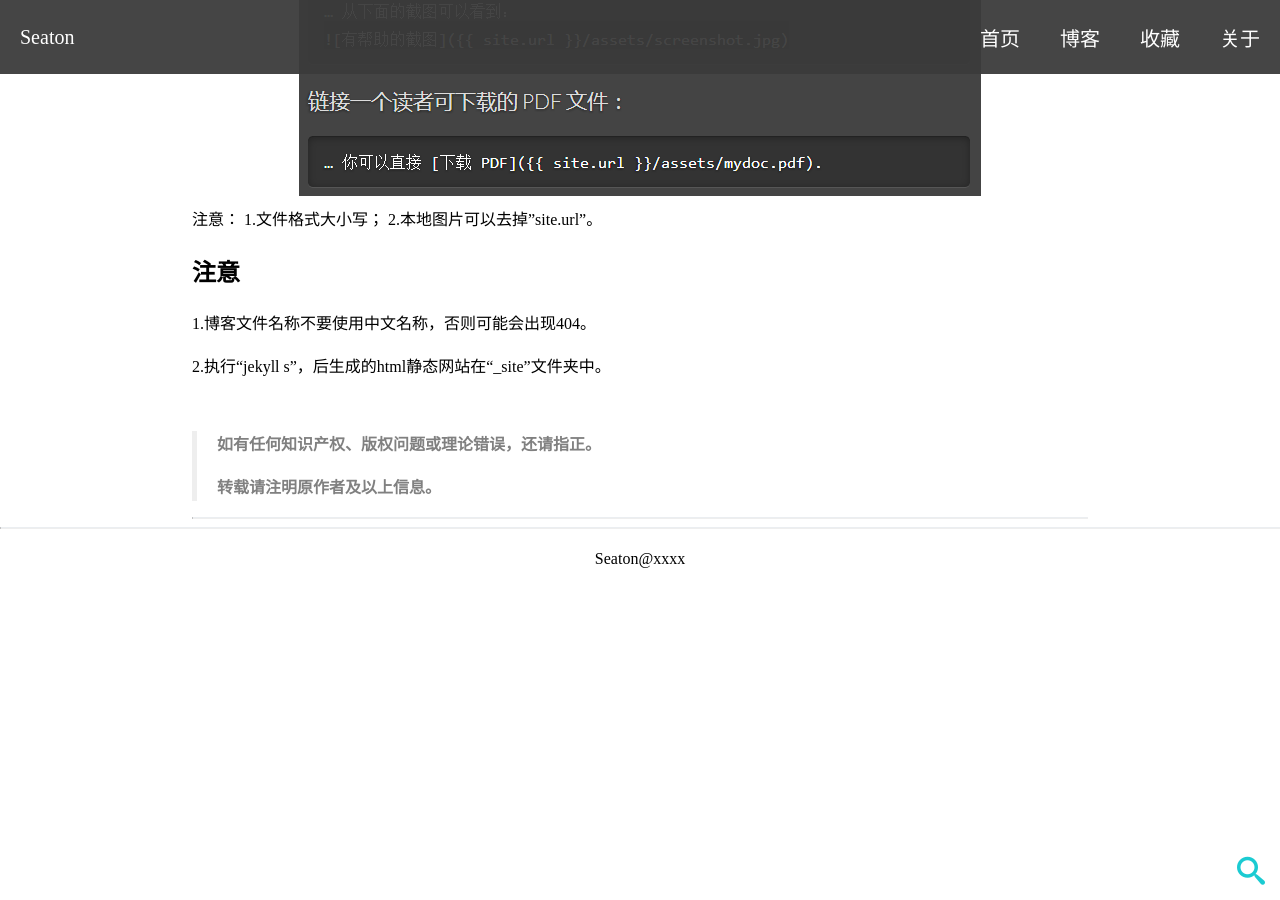
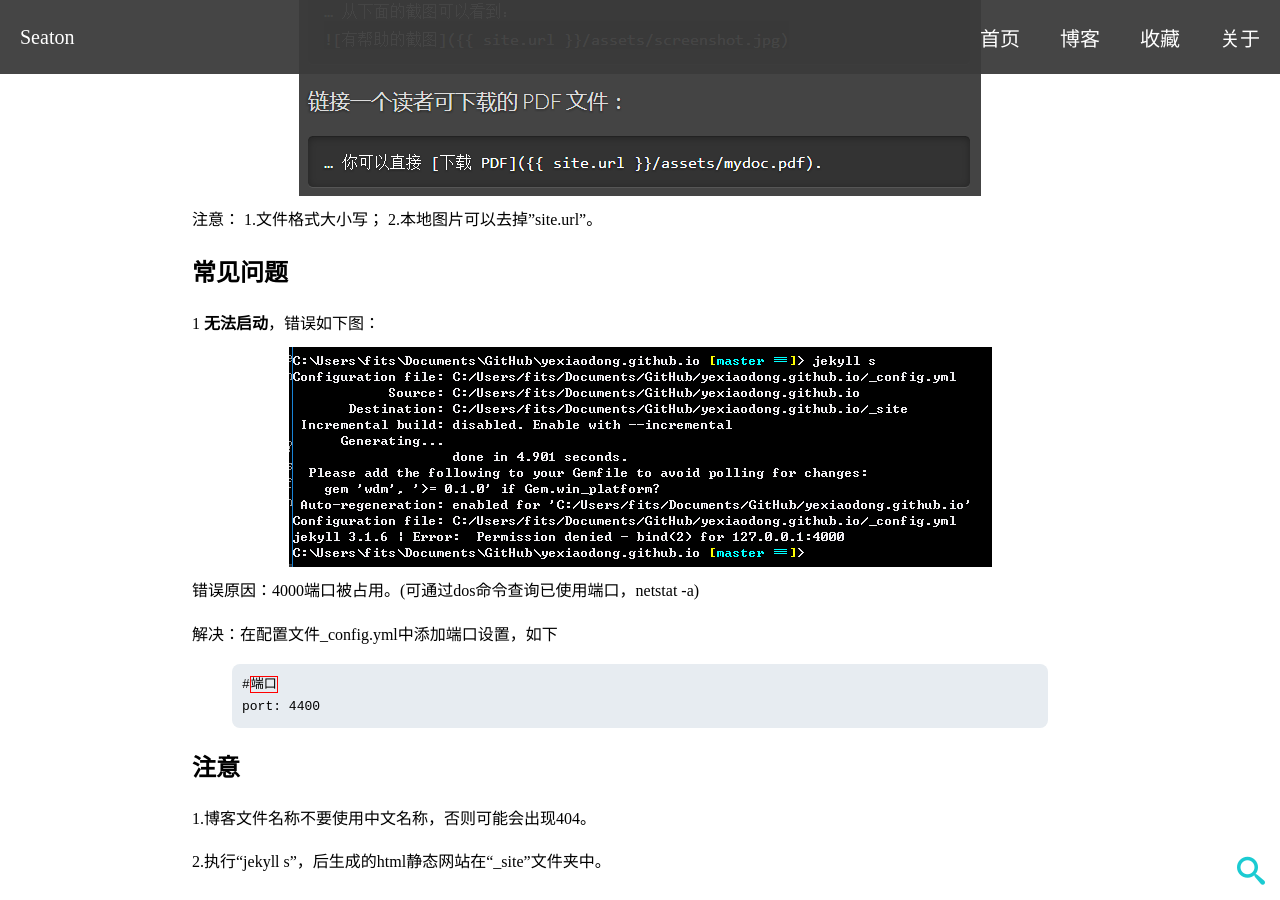
Before and after one commit to myCommonJS/yexiaodong.github.io, a Jekyll site: the page built from _posts/2016-04-03-useJekyll.md, in a window 1280 px wide and 900 px high, scrolled down 542 px. Built offline with Jekyll 4.4.1, drawn with Linux system fonts in a browser that asks for light colours; nearby versions of some CDN libraries; some web fonts are replaced; library files that are not in the unit come from our copies; before the commit the page ends 1130 px from its top, so only the background shows below that.

Commit message:
修改端口

```diff
--- a/_config.yml
+++ b/_config.yml
@@ -19,3 +19,5 @@ github_username:  jekyll
 headline: 分享 累积 进步
 # Build settings
 markdown: kramdown
+#端口
+port: 4400
--- a/_posts/2016-04-03-useJekyll.md
+++ b/_posts/2016-04-03-useJekyll.md
@@ -12,7 +12,18 @@ excerpt: 本文是关于jekyll的一些细节上面的描述，如图片、文
 1.文件格式大小写；
 2.本地图片可以去掉"site.url"。
 
+# 常见问题
 
+1 **无法启动**，错误如下图：
+![添加图片](/assets/useJekyll_02.PNG)
+错误原因：4000端口被占用。(可通过dos命令查询已使用端口，netstat -a)
+
+解决：在配置文件_config.yml中添加端口设置，如下
+
+{% highlight SQL %}
+#端口
+port: 4400
+{% endhighlight %}
 
 # 注意
 
```
Also changed, not shown: assets/useJekyll_02.PNG (added).
